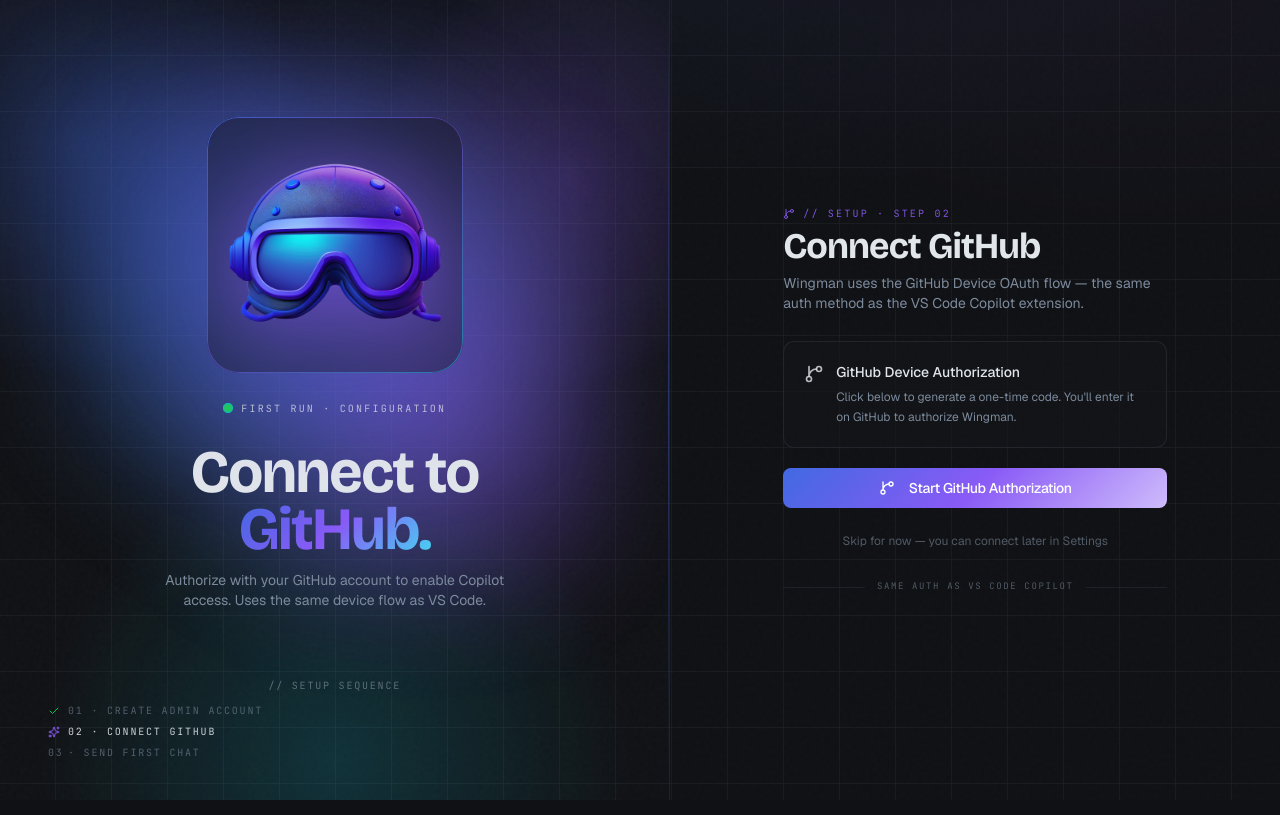
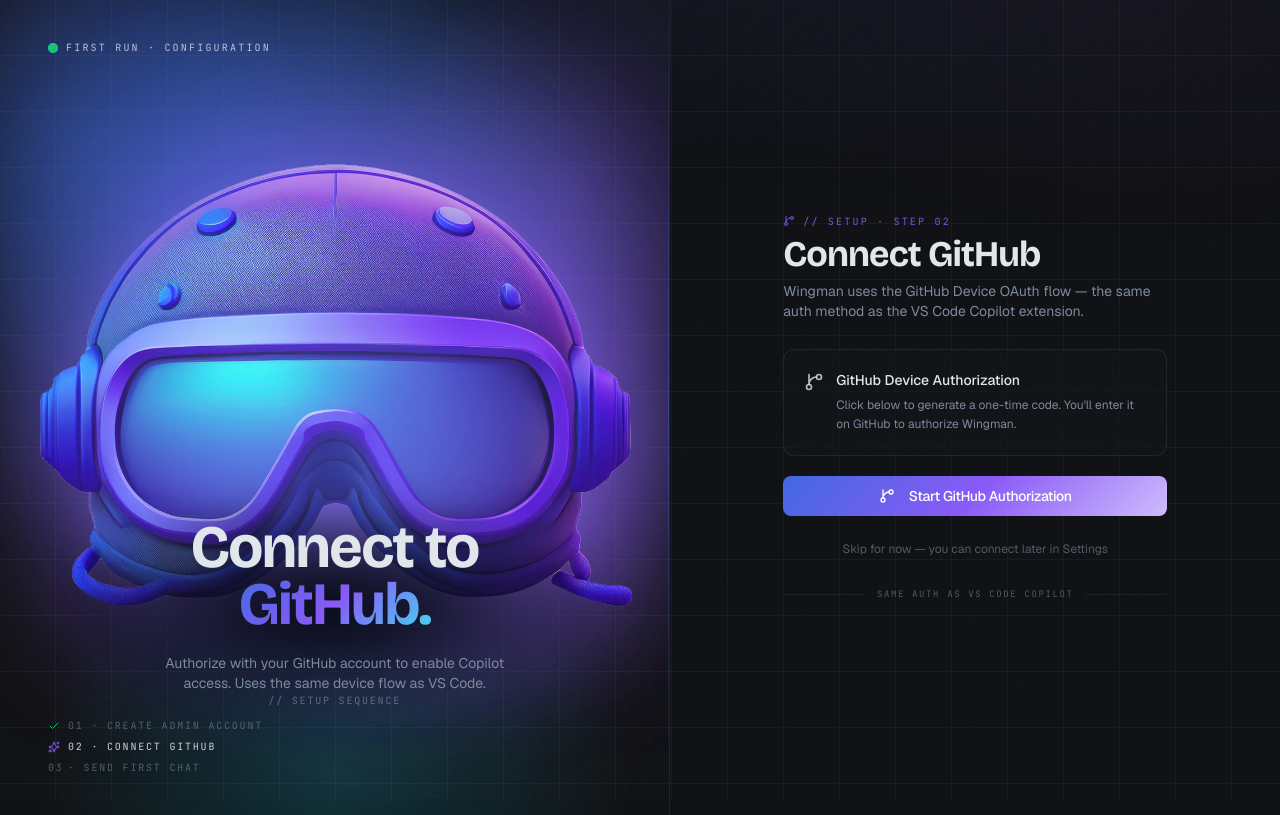
Before and after one commit to garethcheyne/copilot-wingman, a Next.js app in the folder web/: page /setup/connect in a window 1280 px wide. Built offline with nearby package versions, Linux system fonts and the light colour scheme; no server answers.

Commit message:
ui: rebrand to Wingman copy, honest security chips, fix 3CX hydration mismatch on version

```diff
--- a/web/app/(app)/chat/page.tsx
+++ b/web/app/(app)/chat/page.tsx
@@ -359,7 +359,7 @@
                   Ask <span className="text-copilot-gradient font-display font-bold">Wingman</span>
                 </h2>
                 <p className="text-muted-foreground text-xs sm:text-sm max-w-md mx-auto px-2">
-                  Self-hosted proxy &middot; streaming responses &middot; full model catalog
+                  Copilot proxy &middot; streaming responses &middot; full model catalog
                 </p>
               </div>
 
@@ -547,7 +547,7 @@
               Enter to send &middot; Paste or drop images
             </p>
             <p className="font-mono text-[9px] tracking-wider text-muted-foreground/60 uppercase">
-              Self-hosted proxy
+              Copilot proxy
             </p>
           </div>
         </div>
--- a/web/app/globals.css
+++ b/web/app/globals.css
@@ -299,6 +299,38 @@
 .animate-orb-drift {
   animation: orb-drift 14s ease-in-out infinite;
 }
+.animate-orb-drift-reverse {
+  animation: orb-drift 18s ease-in-out infinite reverse;
+}
+
+/* Dark radial bed behind hero text — pushes the headline off the logo
+ * imagery without a hard rectangle. Sits purely in the background so
+ * gradient-clipped (transparent) text isn't darkened. */
+.bg-radial-text-glow {
+  background-image: radial-gradient(
+    ellipse 65% 55% at 50% 50%,
+    hsl(225 50% 3% / 0.92),
+    hsl(225 50% 3% / 0.75) 30%,
+    hsl(225 50% 3% / 0.45) 55%,
+    hsl(225 50% 3% / 0.18) 75%,
+    transparent 90%
+  );
+  filter: blur(14px);
+}
+
+/* Layered text shadow — tight near-black halo + wide soft bloom — so the
+ * headline reads cleanly over any background imagery. */
+.text-shadow-hero {
+  text-shadow:
+    0 0 14px hsl(225 50% 4% / 0.85),
+    0 0 32px hsl(225 50% 4% / 0.7),
+    0 2px 4px hsl(225 50% 4% / 0.9);
+}
+.text-shadow-hero-soft {
+  text-shadow:
+    0 0 10px hsl(225 50% 4% / 0.8),
+    0 1px 3px hsl(225 50% 4% / 0.9);
+}
 
 /* Page-load reveal — apply to children with stagger */
 @keyframes fade-up {
--- a/web/app/layout.tsx
+++ b/web/app/layout.tsx
@@ -24,7 +24,7 @@
 
 export const metadata: Metadata = {
   title: "Wingman",
-  description: "Self-hosted Copilot proxy with chat UI",
+  description: "Chat UI and API proxy for your GitHub Copilot subscription",
   applicationName: "Wingman",
   manifest: "/manifest.webmanifest",
   appleWebApp: {
@@ -66,7 +66,7 @@
       className={`${geistSans.variable} ${jetbrainsMono.variable} ${bricolage.variable} h-full antialiased`}
       suppressHydrationWarning
     >
-      <body className="min-h-full flex flex-col relative">
+      <body className="min-h-full flex flex-col relative" suppressHydrationWarning>
         <ThemeProvider attribute="class" defaultTheme="dark" enableSystem>
           {/* Atmosphere — fixed, behind everything, non-interactive */}
           <div
--- a/web/app/manifest.ts
+++ b/web/app/manifest.ts
@@ -5,7 +5,7 @@
     name: "Wingman — Copilot Chat",
     short_name: "Wingman",
     description:
-      "Self-hosted AI proxy and chat UI powered by your GitHub Copilot subscription.",
+      "Your GitHub Copilot’s Wingman — chat UI and API proxy for your Copilot subscription.",
     start_url: "/",
     scope: "/",
     display: "standalone",
--- a/web/app/setup/page.tsx
+++ b/web/app/setup/page.tsx
@@ -79,7 +79,7 @@
       />
 
       {/* Form column */}
-      <main className="relative flex items-center justify-center px-6 py-12">
+      <main className="relative flex items-start lg:items-center justify-center px-6 pt-8 pb-12 lg:py-12">
         <div className="w-full max-w-sm space-y-7 fade-up">
           <BrandMarkMobile />
 
--- a/web/components/auth/brand-panel.tsx
+++ b/web/components/auth/brand-panel.tsx
@@ -1,6 +1,7 @@
 "use client";
 
 import Image from "next/image";
+import { APP_TAGLINE, APP_VERSION } from "@/lib/version";
 
 type Accent = "green" | "purple" | "accent";
 
@@ -19,10 +20,11 @@
 /**
  * Shared brand panel for unauthenticated routes (login + setup).
  *
- * The Wingman logo is the visual anchor — sized ~260 px, wrapped in the
- * brand gradient ring, sitting on top of the orb-mesh atmosphere. The
- * tagline and headline live underneath it so the panel reads
- * top-to-bottom: logo → mood → headline → footer.
+ * Design intent: the logo and hero text *blend* into a single composition
+ * instead of stacking. The logo lives oversized at center, bleeding past
+ * its column, and the headline is pulled up into its lower half so the
+ * wordmark reads as if the bird is carrying it. Atmosphere comes from
+ * dual aurora orbs behind, a soft grain veil, and a luminous edge.
  */
 export function BrandPanel({
   status,
@@ -39,42 +41,24 @@
 }) {
   return (
     <aside className="relative overflow-hidden border-r border-border/70 hidden lg:flex flex-col justify-between items-stretch px-12 py-10">
-      {/* atmosphere */}
+      {/* Atmosphere — pushed back, larger, dual orbs */}
       <div aria-hidden className="absolute inset-0 bg-mesh-copilot opacity-90 pointer-events-none" />
       <div aria-hidden className="absolute inset-0 bg-grain pointer-events-none opacity-50" />
       <div
         aria-hidden
-        className="absolute top-[42%] left-1/2 -translate-x-1/2 -translate-y-1/2 w-140 h-140 bg-orb-copilot animate-orb-drift pointer-events-none opacity-80"
+        className="absolute top-[38%] left-1/2 -translate-x-1/2 -translate-y-1/2 w-176 h-176 bg-orb-copilot animate-orb-drift pointer-events-none opacity-90"
+      />
+      <div
+        aria-hidden
+        className="absolute top-[60%] left-[58%] -translate-x-1/2 -translate-y-1/2 w-md h-112 bg-orb-copilot animate-orb-drift-reverse pointer-events-none opacity-40 mix-blend-screen"
       />
       <div
         aria-hidden
         className="absolute inset-y-0 right-0 w-px bg-linear-to-b from-transparent via-primary/40 to-transparent pointer-events-none"
       />
 
-      {/* Spacer top — keeps the logo block off the very edge */}
-      <div aria-hidden className="h-2 shrink-0" />
-
-      {/* Centerpiece — big logo + headline */}
-      <div className="relative z-10 flex flex-col items-center text-center gap-7">
-        <div className="ring-copilot-gradient rounded-[2rem] inline-flex relative">
-          {/* Soft outer glow */}
-          <div
-            aria-hidden
-            className="absolute -inset-6 rounded-[3rem] bg-copilot-purple/25 blur-3xl pointer-events-none"
-          />
-          <div className="relative w-64 h-64 rounded-[2rem] bg-card/40 backdrop-blur-md flex items-center justify-center overflow-hidden">
-            <Image
-              src="/wingman-ai.png"
-              alt="Wingman"
-              width={240}
-              height={240}
-              className="object-contain drop-shadow-[0_10px_40px_hsl(258_90%_66%/0.6)]"
-              priority
-            />
-          </div>
-        </div>
-
-        <div className="flex items-center gap-2">
+      {/* Status chip — anchored top-left, independent of the centerpiece */}
+      <div className="relative z-20 flex items-center gap-2">
         <span className={`pulse-ring ${accentText[statusAccent]}`}>
           <span className={accentBg[statusAccent]} />
         </span>
@@ -83,11 +67,41 @@
         </p>
       </div>
 
-        <div className="space-y-3 max-w-md">
-          <h1 className="text-5xl xl:text-6xl font-display font-bold tracking-tight leading-[0.95]">
+      {/* Centerpiece — oversized logo with the headline layered into it */}
+      <div className="relative z-10 flex flex-col items-center text-center">
+        <div className="relative w-full flex justify-center">
+          {/* Aurora bloom directly behind the logo */}
+          <div
+            aria-hidden
+            className="absolute left-1/2 top-1/2 -translate-x-1/2 -translate-y-1/2 w-136 h-136 rounded-full bg-copilot-purple/30 blur-[80px] pointer-events-none"
+          />
+          <div
+            aria-hidden
+            className="absolute left-1/2 top-[58%] -translate-x-1/2 -translate-y-1/2 w-88 h-88 rounded-full bg-primary/25 blur-3xl pointer-events-none"
+          />
+
+          {/* The logo — huge, bleeds past the column, screen-blends with aurora */}
+          <Image
+            src="/wingman-ai.png"
+            alt="Wingman"
+            width={720}
+            height={720}
+            className="relative w-xl xl:w-2xl max-w-none h-auto object-contain pointer-events-none select-none mix-blend-screen drop-shadow-[0_18px_60px_hsl(258_90%_66%/0.55)]"
+            priority
+          />
+        </div>
+
+        {/* Headline — pulled UP into the logo's lower half so they read as one mark */}
+        <div className="relative -mt-40 xl:-mt-52 z-10 flex flex-col items-center gap-5 max-w-md">
+          {/* Dark halo bed — background only, pushes the headline off the logo */}
+          <div
+            aria-hidden
+            className="absolute -inset-x-16 -inset-y-8 rounded-[3rem] bg-radial-text-glow pointer-events-none"
+          />
+          <h1 className="relative text-5xl xl:text-6xl font-display font-bold tracking-tight leading-[0.95]">
             {headline}
           </h1>
-          <p className="text-sm text-muted-foreground max-w-sm mx-auto">
+          <p className="relative text-sm text-muted-foreground max-w-sm">
             {tagline}
           </p>
         </div>
@@ -101,27 +115,55 @@
 
 /**
  * Compact home-screen-style brand mark for the mobile column above the form.
- * Kept here so login/setup share the exact same treatment.
+ * No frame — the logo floats freely on its own gradient halo and the wordmark
+ * overlaps its base so the bird and the name read as a single composition.
  */
 export function BrandMarkMobile() {
   return (
-    <div className="lg:hidden flex flex-col items-center gap-3 mb-8">
-      <div className="ring-copilot-gradient rounded-2xl">
-        <div className="w-20 h-20 rounded-2xl bg-card/60 backdrop-blur-md flex items-center justify-center overflow-hidden">
+    <div className="lg:hidden relative flex flex-col items-center mt-2 mb-24">
+      {/* Halos */}
+      <div
+        aria-hidden
+        className="absolute -top-4 left-1/2 -translate-x-1/2 w-80 h-80 rounded-full bg-copilot-purple/25 blur-3xl pointer-events-none"
+      />
+      <div
+        aria-hidden
+        className="absolute top-4 left-1/2 -translate-x-1/2 w-52 h-52 rounded-full bg-primary/20 blur-2xl pointer-events-none"
+      />
+
+      {/* Free-floating logo — no frame, larger, sits up high */}
       <Image
         src="/wingman-ai.png"
         alt="Wingman"
-            width={72}
-            height={72}
-            className="object-contain drop-shadow-[0_4px_18px_hsl(258_90%_66%/0.55)]"
+        width={400}
+        height={400}
+        className="relative w-52 h-52 sm:w-60 sm:h-60 object-contain pointer-events-none select-none mix-blend-screen drop-shadow-[0_10px_32px_hsl(258_90%_66%/0.55)]"
         priority
       />
-        </div>
-      </div>
-      <div className="text-center leading-tight">
-        <p className="text-base font-semibold tracking-tight">Wingman</p>
-        <p className="font-mono text-[10px] text-muted-foreground tracking-[0.18em]">
-          v0.1.0 · LOCAL
+
+      {/* Wordmark — sits below the logo with breathing room, on a dark radial bed */}
+      <div className="relative mt-2 text-center leading-tight">
+        <div
+          aria-hidden
+          className="absolute -inset-x-10 -inset-y-4 rounded-[3rem] bg-radial-text-glow pointer-events-none"
+        />
+        <p className="relative text-3xl font-display font-bold tracking-tight">
+          <span className="text-copilot-gradient">Wingman</span>
+        </p>
+        <p
+          className="relative font-mono text-[10px] text-muted-foreground tracking-[0.22em] uppercase mt-1"
+          // The CalVer string (e.g. 2026.05.16.1600) looks like a phone number
+          // to browser extensions such as 3CX, which inject a <tcxspan> wrapper
+          // after hydration. We disable extension detection and tell React to
+          // ignore the resulting mismatch on this leaf node.
+          translate="no"
+          suppressHydrationWarning
+        >
+          {APP_TAGLINE}
+          <br />
+          <span translate="no" suppressHydrationWarning>
+            v{APP_VERSION}
+          </span>
         </p>
       </div>
     </div>
--- /dev/null
+++ b/web/lib/version.ts
@@ -0,0 +1,13 @@
+/**
+ * Build-time application version, sourced from the repo root VERSION file
+ * via next.config.ts → process.env.NEXT_PUBLIC_APP_VERSION.
+ *
+ * Format: CalVer YYYY.MM.DD.HHmm (e.g. 2026.05.16.1600).
+ */
+export const APP_VERSION: string =
+  process.env.NEXT_PUBLIC_APP_VERSION || "dev";
+
+/** Short tagline used under the Wingman wordmark in brand marks.
+ *  Describes what Wingman *is* — a chat UI in front of your existing
+ *  GitHub Copilot subscription, exposing its full model catalog. */
+export const APP_TAGLINE = "Powered by GitHub Copilot";
```
Also changed, not shown: web/app/login/page.tsx (+5 -11 lines), web/app/page.tsx (+33 -10 lines), web/components/session-sidebar.tsx (+7 -2 lines), web/next.config.ts (+17 -0 lines). Lines whose indentation alone changed are shown as unchanged.
